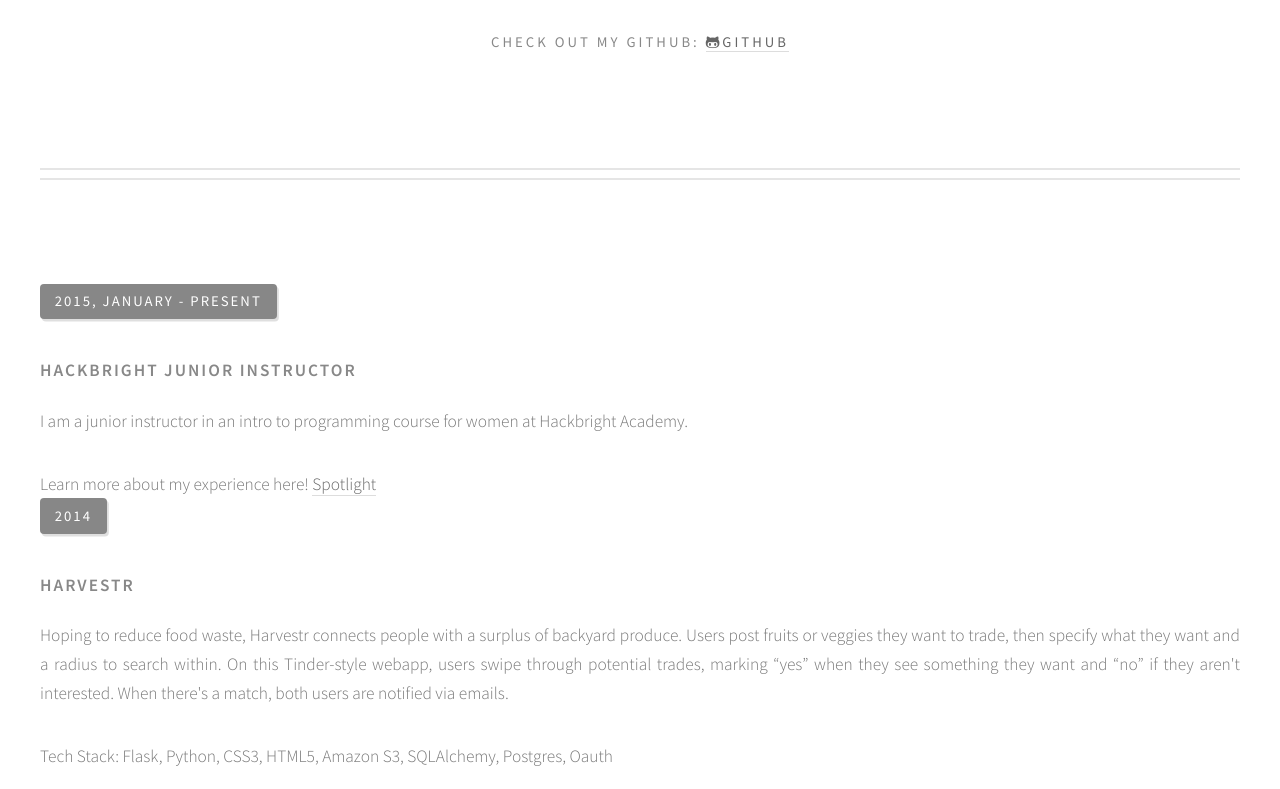
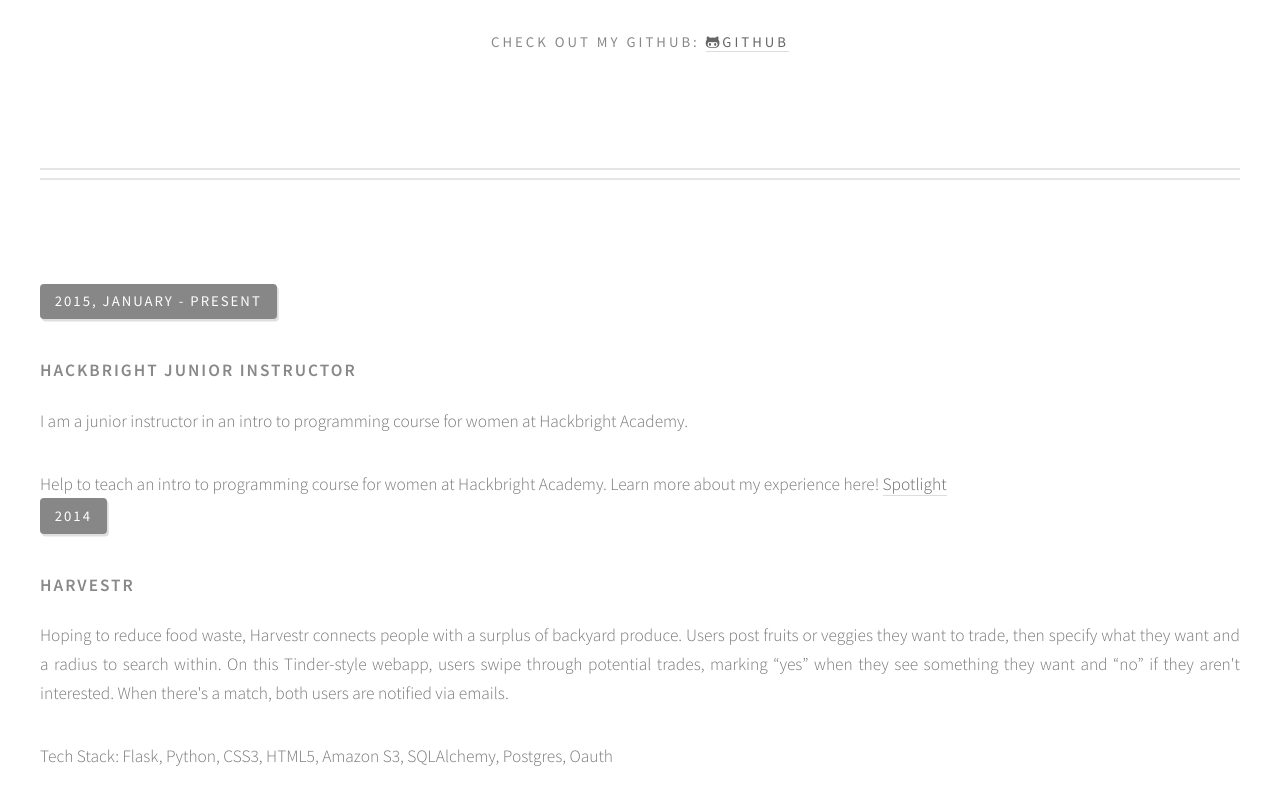
Before and after one commit to annaakullian/annaakullian.github.io, a plain HTML site: page softwareengineer.html in a window 1280 px wide. Shown: the part 308-1097 px from the top of the page. Drawn offline with Linux system fonts and the light colour scheme; a script that the page names is missing.

Commit message:
modified educator and swe pages

```diff
--- a/softwareengineer.html
+++ b/softwareengineer.html
@@ -70,7 +70,7 @@
 														</header>
 														<p> I am a junior instructor in an intro to programming course for women at Hackbright Academy.
 														</p>
-														<p>Learn more about my experience here! <a href="http://blog.hackbrightacademy.com/2015/02/welcome-junior-instructor-anna-akullian/" target="_blank">Spotlight</a></p>
+														<p>Help to teach an intro to programming course for women at Hackbright Academy. Learn more about my experience here! <a href="http://blog.hackbrightacademy.com/2015/02/welcome-junior-instructor-anna-akullian/" target="_blank">Spotlight</a> </p>
 													</article>
 
 											</li>
```
